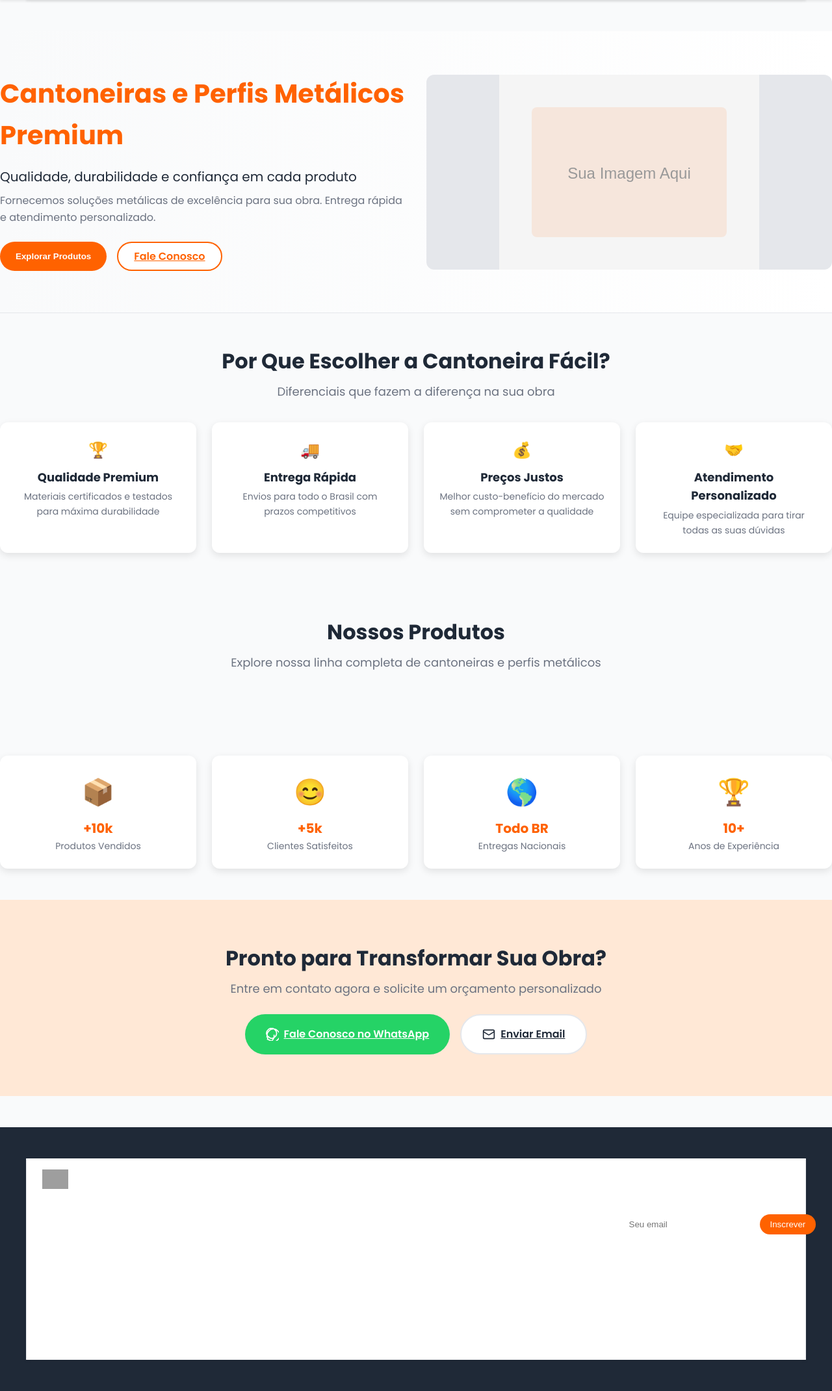
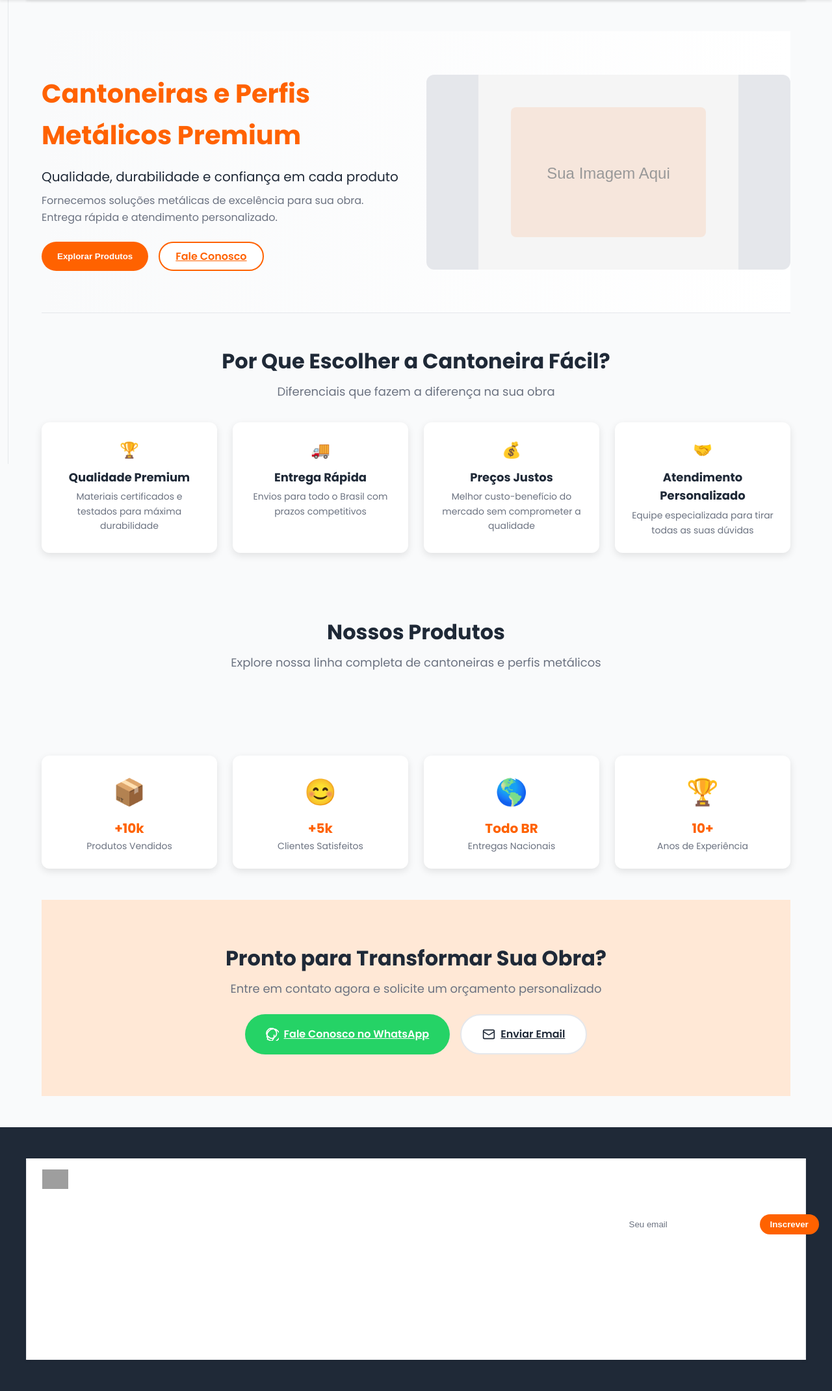
Before and after one commit to FilipeCampos25/SiteClienteLucas, a FastAPI app: page / in a window 1280 px wide. Shown: the part 86-2227 px from the top of the page at 65% size. Run offline with FastAPI, Linux system fonts and the light colour scheme; data that the repository does not hold is empty; grey boxes are pictures that could not be loaded.

Commit message:
ajuste no frontend

```diff
--- a/static/css/style.css
+++ b/static/css/style.css
@@ -1110,6 +1110,72 @@ body {
   color: var(--cinza-texto);
 }
 
+/* ===== PAGE INNER & SIDES ===== */
+.page-inner {
+  max-width: 1200px;
+  margin: 0 auto;
+  padding: 0 var(--spacing-lg);
+  box-sizing: border-box;
+  position: relative;
+}
+
+/* vertical decorative borders on both sides */
+.page-inner:before,
+.page-inner:after {
+  content: "";
+  position: fixed;
+  top: 0;
+  bottom: 0;
+  width: 1px;
+  background: var(--cinza-medio);
+  pointer-events: none;
+}
+.page-inner:before { left: calc(50% - 600px - 20px); } /* left border aligned with max-width + padding */
+.page-inner:after { right: calc(50% - 600px - 20px); } /* right border */
+
+/* Ensure content does not touch the borders on very small screens */
+@media (max-width: 1280px) {
+  .page-inner:before, .page-inner:after { left: 12px; right: 12px; width: 1px; }
+}
+
+/* Add internal spacing for main content so elements are centered */
+.main-content > .page-inner > section,
+.main-content > .page-inner > .cta-content,
+.main-content > .page-inner > .stats-grid,
+.main-content > .page-inner > .grid-produtos {
+  padding-left: 0; /* padding handled by .page-inner */
+}
+
+/* ===== NEWSLETTER / FOOTER FIX ===== */
+.newsletter-form {
+  display: flex;
+  gap: var(--spacing-sm);
+  align-items: center;
+}
+.newsletter-input {
+  flex: 1;
+  padding: var(--spacing-sm) var(--spacing-md);
+  border-radius: 8px;
+  border: 1px solid rgba(255,255,255,0.15);
+  background: var(--branco);
+  color: var(--cinza-escuro);
+}
+.newsletter-input::placeholder { color: var(--cinza-texto); }
+.newsletter-btn {
+  background: var(--laranja);
+  color: var(--branco);
+  border: none;
+  padding: var(--spacing-sm) var(--spacing-lg);
+  border-radius: 8px;
+  cursor: pointer;
+  font-weight: 600;
+}
+
+@media (max-width: 420px) {
+  .newsletter-form { flex-direction: column; align-items: stretch; }
+  .newsletter-btn { width: 100%; }
+}
+
 /* ===== ADMIN LOGIN ===== */
 .admin-login-section { display:flex; justify-content:center; padding:3rem 1rem; }
 .login-card { max-width:420px; width:100%; }
--- a/templates/base.html
+++ b/templates/base.html
@@ -77,7 +77,9 @@
 
   <!-- ===== CONTEÚDO PRINCIPAL ===== -->
   <main class="main-content">
-    {% block content %}{% endblock %}
+    <div class="page-inner">
+      {% block content %}{% endblock %}
+    </div>
   </main>
 
   <!-- ===== MODAL DE CARRINHO ===== -->
```
